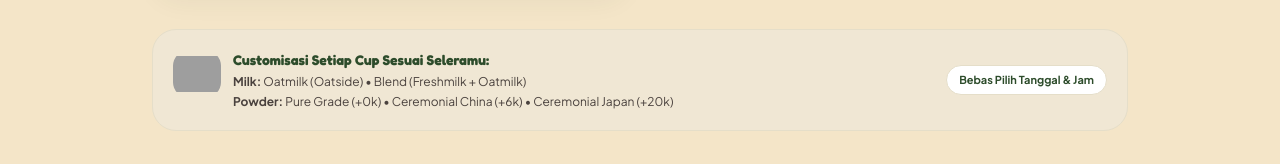
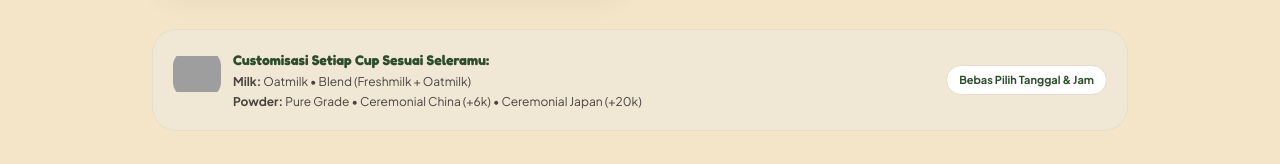
Before and after one commit to macha-go/order-online, a plain HTML site: page index.html in a window 1280 px wide. Shown: the part 1547-1711 px from the top of the page. Drawn offline with nearby package versions, Linux system fonts and the light colour scheme; grey boxes are pictures that could not be loaded.

Commit message:
Update index.html

```diff
--- a/index.html
+++ b/index.html
@@ -610,8 +610,8 @@
           <div id="menuFooterMascot" class="w-12 h-12 shrink-0 flex items-center justify-center overflow-hidden rounded-2xl"></div>
           <div class="text-xs text-macha-ink/85 space-y-1">
             <p class="font-display text-sm font-bold text-macha-forest">Customisasi Setiap Cup Sesuai Seleramu:</p>
-            <p><strong>Milk:</strong> Oatmilk (Oatside) • Blend (Freshmilk + Oatmilk)</p>
-            <p><strong>Powder:</strong> Pure Grade (+0k) • Ceremonial China (+6k) • Ceremonial Japan (+20k)</p>
+            <p><strong>Milk:</strong> Oatmilk • Blend (Freshmilk + Oatmilk)</p>
+            <p><strong>Powder:</strong> Pure Grade • Ceremonial China (+6k) • Ceremonial Japan (+20k)</p>
           </div>
         </div>
         <div class="flex items-center gap-2 text-[11px] font-bold text-macha-forest shrink-0">
```
